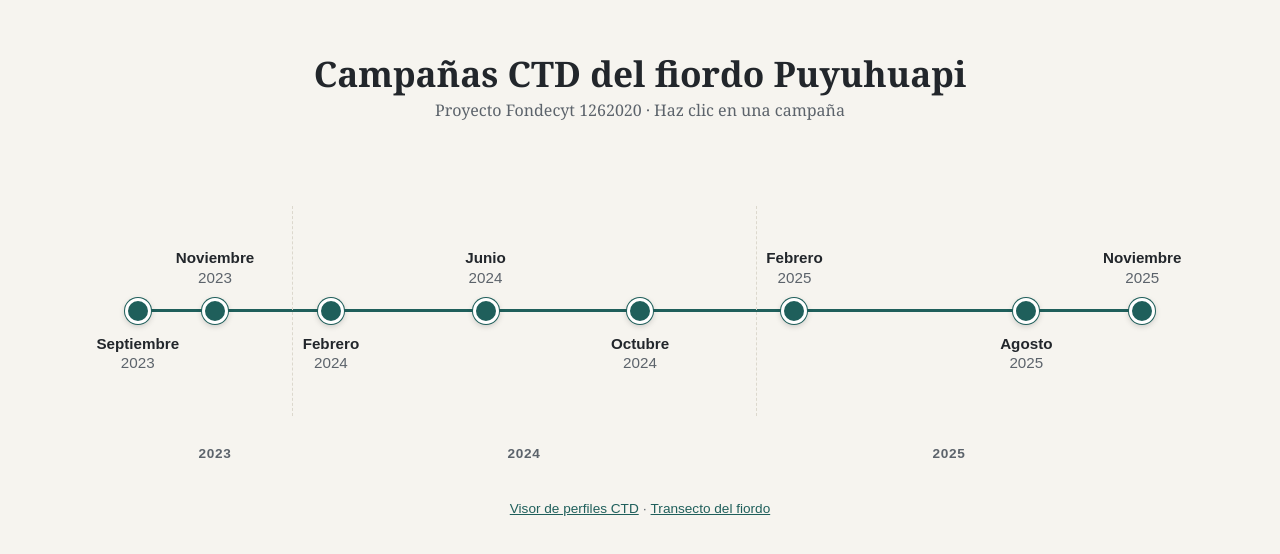
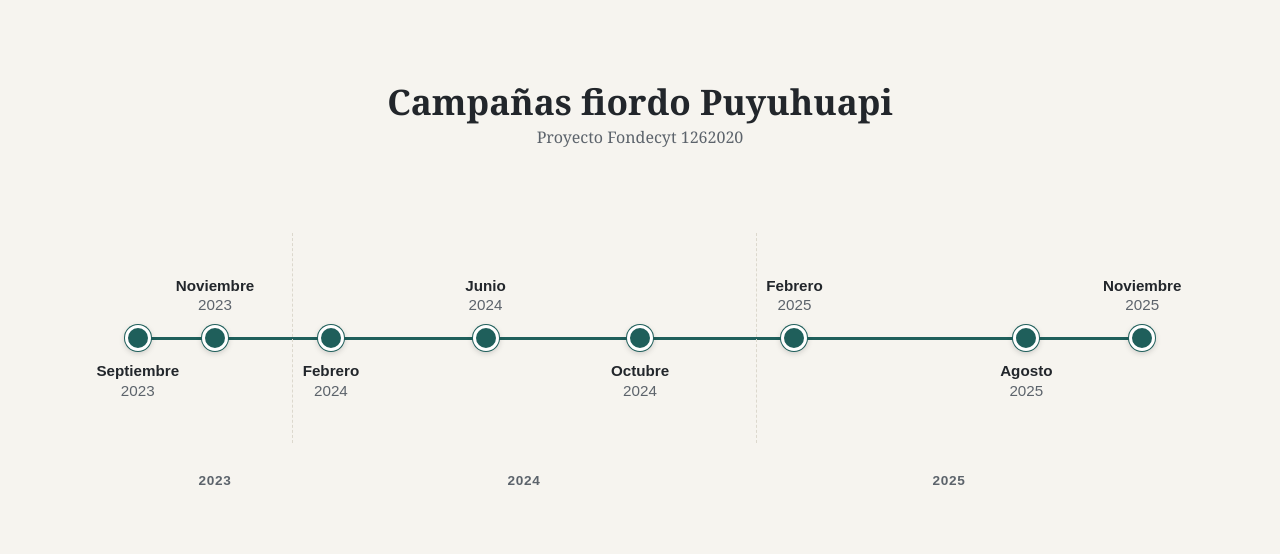
Before and after one commit to valentinaiturra/valentinaiturra.github.io, a plain HTML site: page linea_tiempo.html in a window 1280 px wide. Shown: the part 116-670 px from the top of the page. Drawn offline with Linux system fonts and the light colour scheme.

Commit message:
Simplificar título y quitar enlaces en la línea de tiempo
Co-Authored-By: Claude Opus 5.5 <noreply@anthropic.com>

```diff
--- a/linea_tiempo.html
+++ b/linea_tiempo.html
@@ -3,7 +3,7 @@
 <head>
   <meta charset="UTF-8">
   <meta name="viewport" content="width=device-width, initial-scale=1">
-  <title>Campañas CTD Puyuhuapi</title>
+  <title>Campañas fiordo Puyuhuapi</title>
   <meta name="description" content="Línea de tiempo de las campañas CTD del fiordo Puyuhuapi, proyecto Fondecyt 1262020">
 
   <style>
@@ -187,8 +187,8 @@
 
 <body>
   <div class="contenedor">
-    <h1>Campañas CTD del fiordo Puyuhuapi</h1>
-    <p class="subtitulo">Proyecto Fondecyt 1262020 · Haz clic en una campaña</p>
+    <h1>Campañas fiordo Puyuhuapi</h1>
+    <p class="subtitulo">Proyecto Fondecyt 1262020</p>
 
     <!-- Posiciones (--pos) = meses desde septiembre 2023 / 26 meses totales -->
     <nav class="linea-tiempo" aria-label="Línea de tiempo de campañas">
@@ -212,10 +212,6 @@
       <a class="campana abajo"  style="--pos: 0.8846" href="campanas/7_agosto_2025.html"><span class="punto"></span><span class="texto"><span class="mes">Agosto</span> <span class="anio-c">2025</span></span></a>
       <a class="campana arriba" style="--pos: 1"      href="campanas/8_noviembre_2025.html"><span class="punto"></span><span class="texto"><span class="mes">Noviembre</span> <span class="anio-c">2025</span></span></a>
     </nav>
-
-    <footer>
-      <a href="visor_ctd.html">Visor de perfiles CTD</a> · <a href="transecto_ctd.html">Transecto del fiordo</a>
-    </footer>
   </div>
 </body>
 </html>
```
